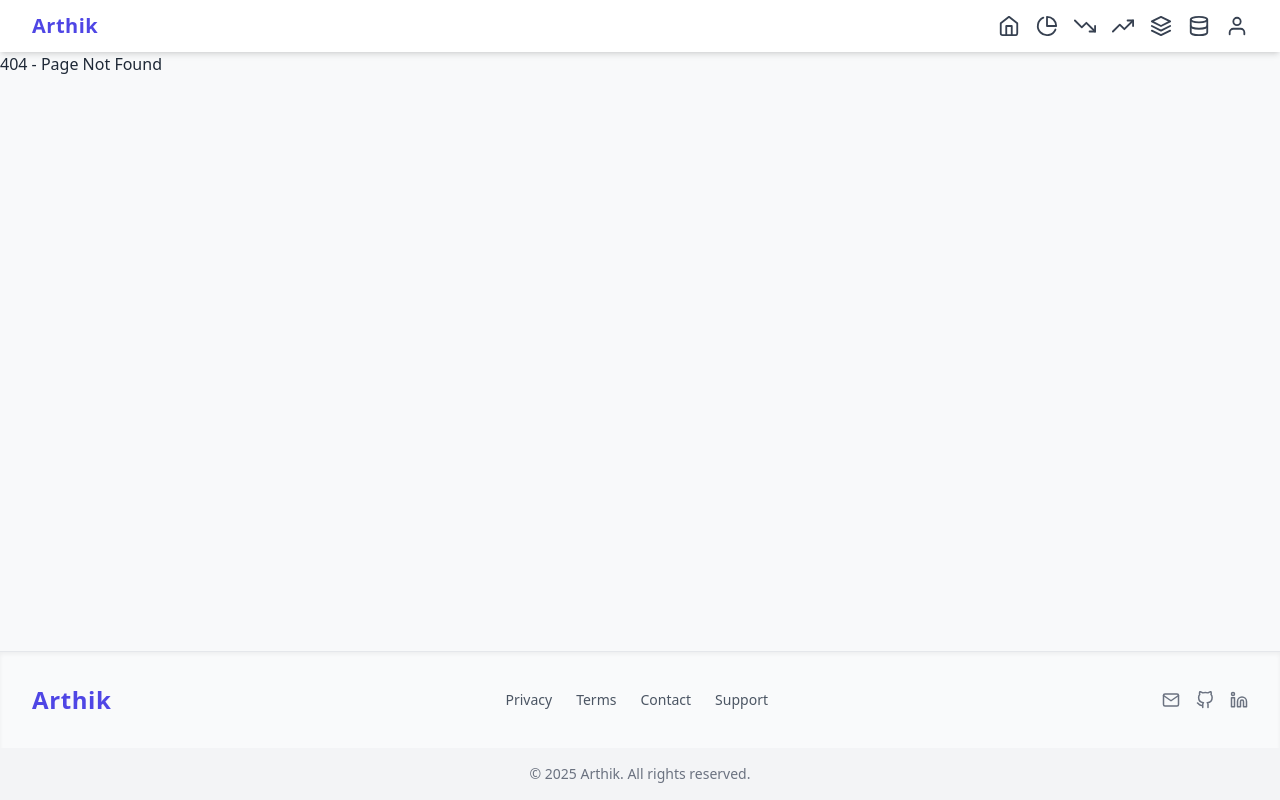
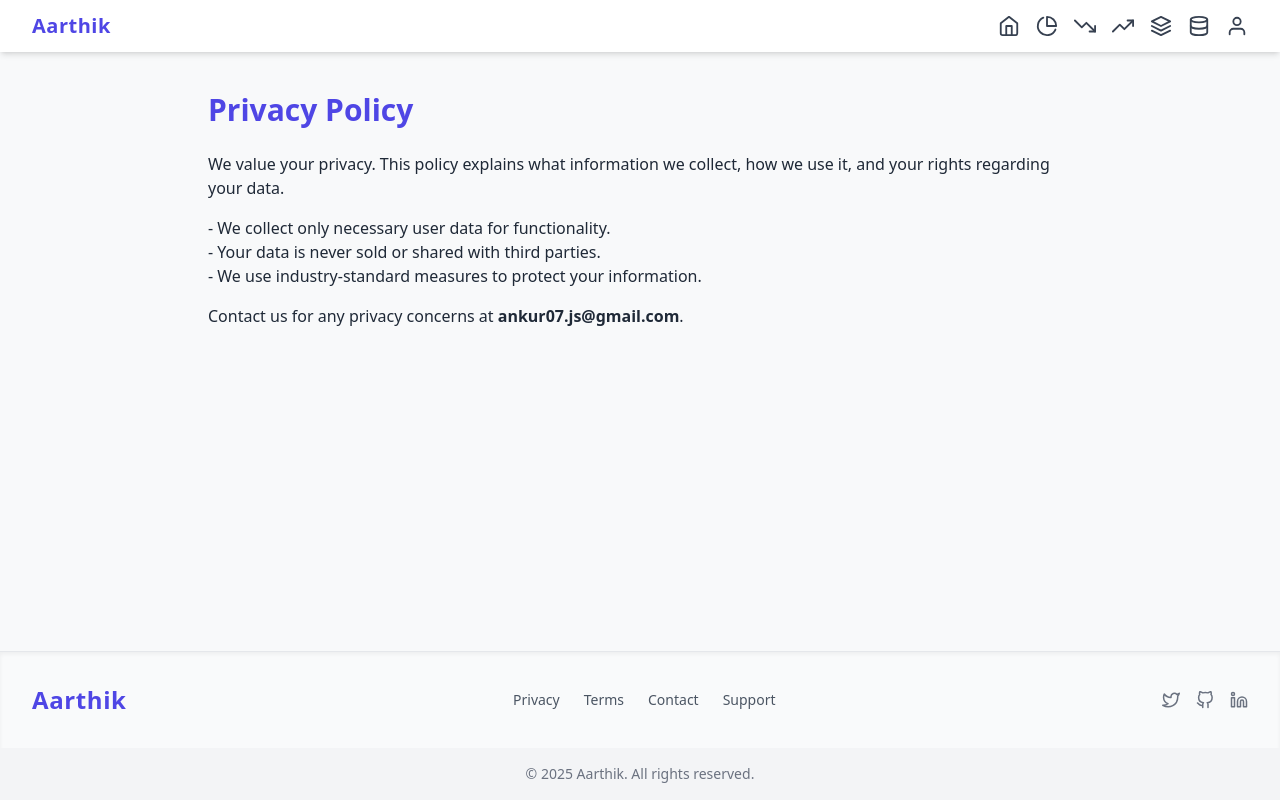
Before and after one commit to imankurbhowmik/aarthik, a React (Vite) app in the folder client/: page /privacy in a window 1280 px wide. Before the commit this address had no page. Built offline with nearby package versions, Linux system fonts and the light colour scheme; sample sign-in values are in the browser's storage.

Commit message:
feat: add Privacy, Terms, Support, and Contact pages; update Footer and Header branding

```diff
--- a/client/src/App.jsx
+++ b/client/src/App.jsx
@@ -10,9 +10,10 @@ import Income from "./pages/Income";
 import Category from "./pages/Category";
 import Source from "./pages/Source";
 import Profile from "./pages/Profile";
-import { useEffect } from "react";
-import { useDispatch } from "react-redux";
-import { login } from "./store/authSlice";
+import Privacy from "./pages/Privacy";
+import Terms from "./pages/Terms";
+import Support from "./pages/Support";
+import Contact from "./pages/Contact";
 
 const App =
   createBrowserRouter(
@@ -31,6 +32,10 @@ const App =
         <Route path="category" element={<PrivateRoute><Category /></PrivateRoute>} />
         <Route path="source" element={<PrivateRoute><Source /></PrivateRoute>} />
         <Route path="profile" element={<PrivateRoute><Profile /></PrivateRoute>} />
+        <Route path="privacy" element={<PrivateRoute><Privacy /></PrivateRoute>} />
+        <Route path="terms" element={<PrivateRoute><Terms /></PrivateRoute>} />
+        <Route path="support" element={<PrivateRoute><Support /></PrivateRoute>} />
+        <Route path="contact" element={<PrivateRoute><Contact /></PrivateRoute>} />
 
 
         {/* Optional fallback */}
--- a/client/src/components/Footer.jsx
+++ b/client/src/components/Footer.jsx
@@ -1,6 +1,6 @@
 import React from "react";
 import { Link } from "react-router-dom";
-import { FiGithub, FiLinkedin, FiMail } from "react-icons/fi";
+import { FiGithub, FiLinkedin, FiMail, FiTwitter } from "react-icons/fi";
 
 const Footer = () => {
   return (
@@ -12,7 +12,7 @@ const Footer = () => {
           to="/"
           className="text-2xl font-extrabold text-indigo-600 tracking-wide hover:opacity-90 transition"
         >
-          Arthik
+          Aarthik
         </Link>
 
         {/* Center: Navigation Links */}
@@ -26,14 +26,15 @@ const Footer = () => {
         {/* Right: Social / Contact */}
         <div className="flex gap-4 text-gray-500 text-lg">
           <a
-            href="mailto:support@arthik.com"
+            href="https://twitter.com/iamankurbhowmik"
+            target="_blank"
             className="hover:text-indigo-600 transition"
             title="Email us"
           >
-            <FiMail />
+            <FiTwitter />
           </a>
           <a
-            href="https://github.com/your-github"
+            href="https://github.com/imankurbhowmik"
             target="_blank"
             rel="noopener noreferrer"
             className="hover:text-indigo-600 transition"
@@ -42,7 +43,7 @@ const Footer = () => {
             <FiGithub />
           </a>
           <a
-            href="https://linkedin.com/in/your-profile"
+            href="https://www.linkedin.com/in/ankur-bhowmik-83921b18b/"
             target="_blank"
             rel="noopener noreferrer"
             className="hover:text-indigo-600 transition"
@@ -55,7 +56,7 @@ const Footer = () => {
 
       {/* Bottom Strip */}
       <div className="bg-gray-100 py-4 text-center text-sm text-gray-500">
-        &copy; {new Date().getFullYear()} Arthik. All rights reserved.
+        &copy; {new Date().getFullYear()} Aarthik. All rights reserved.
       </div>
     </footer>
   );
--- a/client/src/components/Header.jsx
+++ b/client/src/components/Header.jsx
@@ -21,7 +21,7 @@ const Header = () => {
       <div className="max-w-7xl mx-auto px-4 sm:px-6 lg:px-8 py-3 flex justify-between items-center">
         {/* Logo */}
         <Link to="/home" className="text-xl font-bold text-indigo-600 tracking-wide">
-          Arthik
+          Aarthik
         </Link>
 
         {/* Nav Items */}
--- /dev/null
+++ b/client/src/pages/Contact.jsx
@@ -0,0 +1,16 @@
+const Contact = () => {
+  return (
+    <div className="max-w-4xl mx-auto py-10 px-4 text-gray-800">
+      <h1 className="text-indigo-600 text-3xl font-bold mb-6">Contact Us</h1>
+      <p className="mb-4">Have any questions, feedback, or support needs?</p>
+      <p className="mb-4">You can reach us via:</p>
+      <ul className="list-disc pl-6 space-y-2">
+        <li>Email: <strong>ankur07.js@gmail.com</strong></li>
+        <li>Github: <strong>@imankurbhowmik</strong></li>
+        <li>Twitter: <strong>@iamankurbhowmik</strong></li>
+      </ul>
+    </div>
+  );
+};
+
+export default Contact;
--- a/client/src/pages/Home.jsx
+++ b/client/src/pages/Home.jsx
@@ -9,7 +9,7 @@ const Home = () => {
       <div className="w-full h-full flex items-center justify-center p-4">
         <div className="w-full max-w-4xl bg-white/30 backdrop-blur-xl rounded-3xl shadow-xl border border-white/40 p-10 sm:p-16 text-center">
           <h1 className="text-4xl sm:text-5xl font-bold text-indigo-700 mb-6 drop-shadow-md">
-            {status ? `Welcome back, ${userData?.name || "User"} 👋` : "Welcome to FinTrack 💸"}
+            {status ? `Welcome back, ${userData?.name || "User"} 👋` : "Welcome to Aarthik 💸"}
           </h1>
 
           <p className="text-lg sm:text-xl text-gray-800 mb-10">
--- /dev/null
+++ b/client/src/pages/Privacy.jsx
@@ -0,0 +1,19 @@
+const Privacy = () => {
+  return (
+    <div className="max-w-4xl mx-auto py-10 px-4 text-gray-800">
+      <h1 className="text-indigo-600 text-3xl font-bold mb-6">Privacy Policy</h1>
+      <p className="mb-4">
+        We value your privacy. This policy explains what information we collect,
+        how we use it, and your rights regarding your data.
+      </p>
+      <p className="mb-4">
+        - We collect only necessary user data for functionality.<br />
+        - Your data is never sold or shared with third parties.<br />
+        - We use industry-standard measures to protect your information.
+      </p>
+      <p>Contact us for any privacy concerns at <strong>ankur07.js@gmail.com</strong>.</p>
+    </div>
+  );
+};
+
+export default Privacy;
--- a/client/src/pages/Profile.jsx
+++ b/client/src/pages/Profile.jsx
@@ -61,6 +61,8 @@ const Profile = () => {
 
   const handleLogout = () => {
     dispatch(logout());
+    localStorage.removeItem("token");
+    localStorage.removeItem("userData");
     navigate("/"); // Redirect to home after logout
   };
 
--- /dev/null
+++ b/client/src/pages/Support.jsx
@@ -0,0 +1,17 @@
+const Support = () => {
+  return (
+    <div className="max-w-4xl mx-auto py-10 px-4 text-gray-800">
+      <h1 className="text-indigo-600 text-3xl font-bold mb-6">Support</h1>
+      <p className="mb-4">
+        Need help with Aarthik? You're in the right place.
+      </p>
+      <ul className="list-disc pl-6 space-y-2">
+        <li>Check our <strong>FAQs</strong> section (coming soon).</li>
+        <li>Contact our support team at <strong>ankur07.js@gmail.com</strong>.</li>
+        <li>Follow us on our social handles for updates.</li>
+      </ul>
+    </div>
+  );
+};
+
+export default Support;
--- /dev/null
+++ b/client/src/pages/Terms.jsx
@@ -0,0 +1,17 @@
+const Terms = () => {
+  return (
+    <div className="max-w-4xl mx-auto py-10 px-4 text-gray-800">
+      <h1 className="text-indigo-600 text-3xl font-bold mb-6">Terms of Service</h1>
+      <p className="mb-4">
+        By using Arthik, you agree to the following terms and conditions:
+      </p>
+      <ul className="list-disc pl-6 space-y-2">
+        <li>You will use this platform for lawful purposes only.</li>
+        <li>You are responsible for maintaining the confidentiality of your credentials.</li>
+        <li>We reserve the right to suspend or terminate accounts that violate these terms.</li>
+      </ul>
+    </div>
+  );
+};
+
+export default Terms;
```
